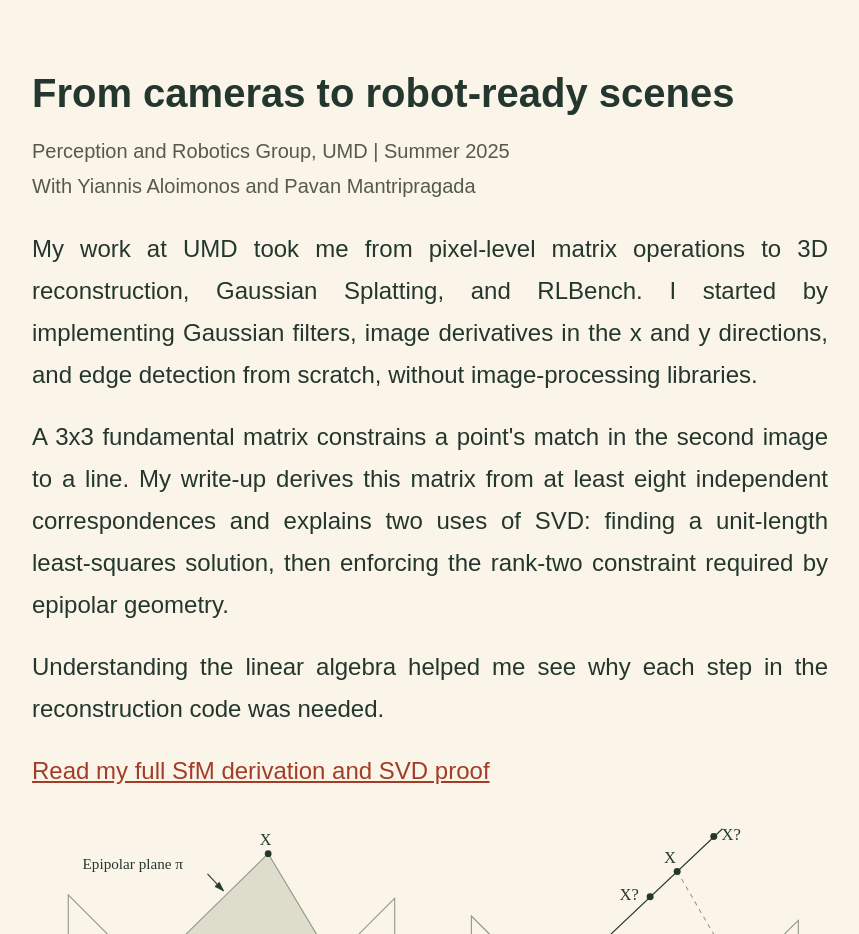
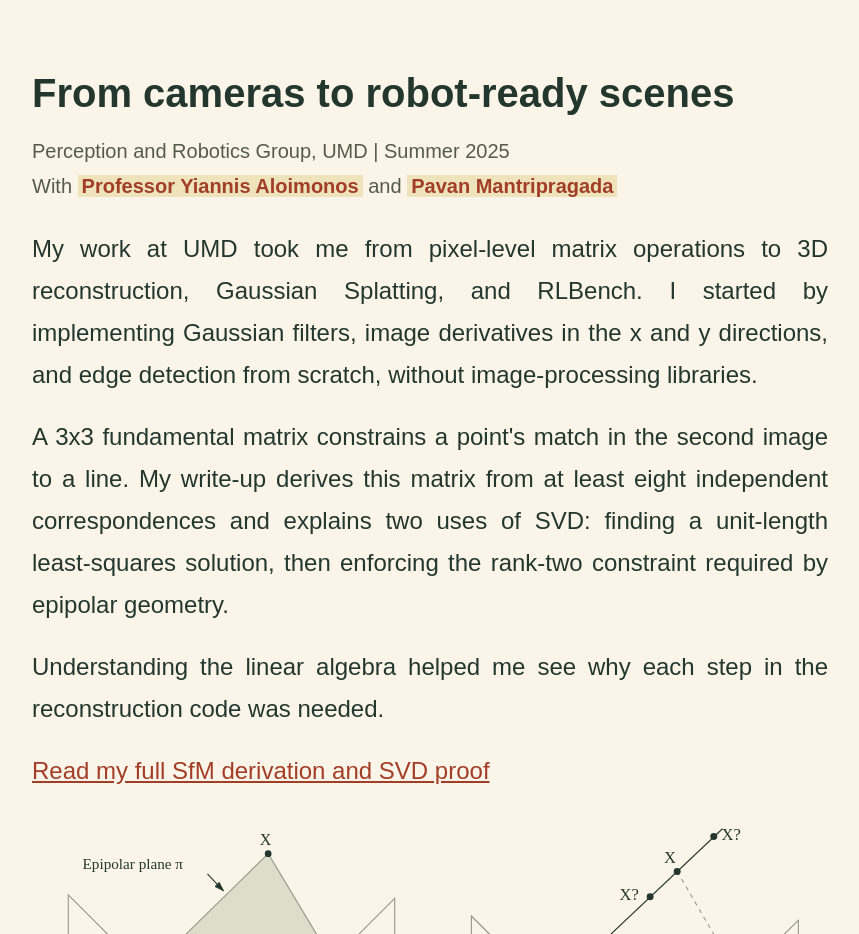
Before and after one commit to 2006coder/2006coder.github.io, a React (Vite) app: page / in a window 1280 px wide. Shown: the part 7380-8314 px from the top of the page, without its empty margins (210-1069 px from the left). Built offline with nearby package versions, Linux system fonts and the light colour scheme.

Commit message:
style: highlight robotics mentors

```diff
--- a/src/pages/WorkPage.tsx
+++ b/src/pages/WorkPage.tsx
@@ -226,7 +226,8 @@
         <p className={meta}>
           Perception and Robotics Group, UMD | Summer 2025
           <br/>
-          With Yiannis Aloimonos and Pavan Mantripragada
+          With <strong className="bg-highlight px-1 text-rust">Professor Yiannis Aloimonos</strong>{" "}
+          and <strong className="bg-highlight px-1 text-rust">Pavan Mantripragada</strong>
         </p>
         <p className="mb-5">
           My work at UMD took me from pixel-level matrix operations to 3D reconstruction,
```
